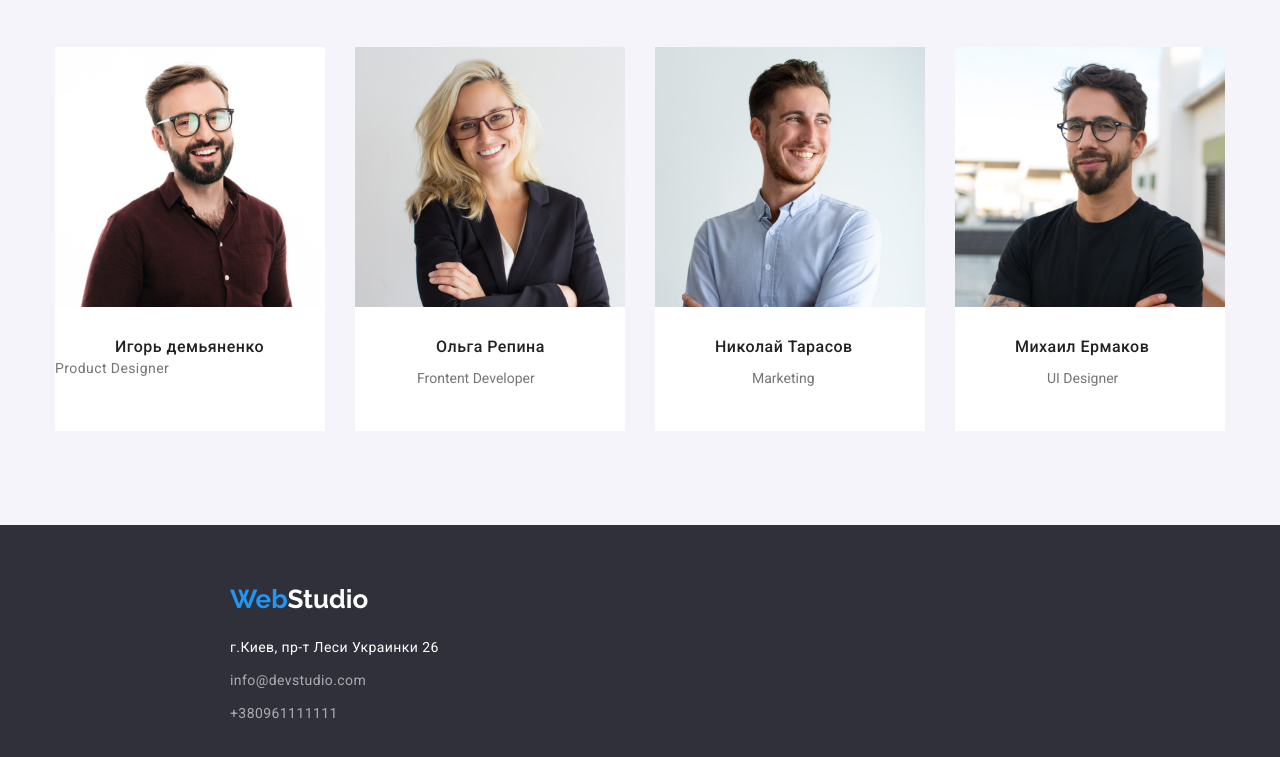
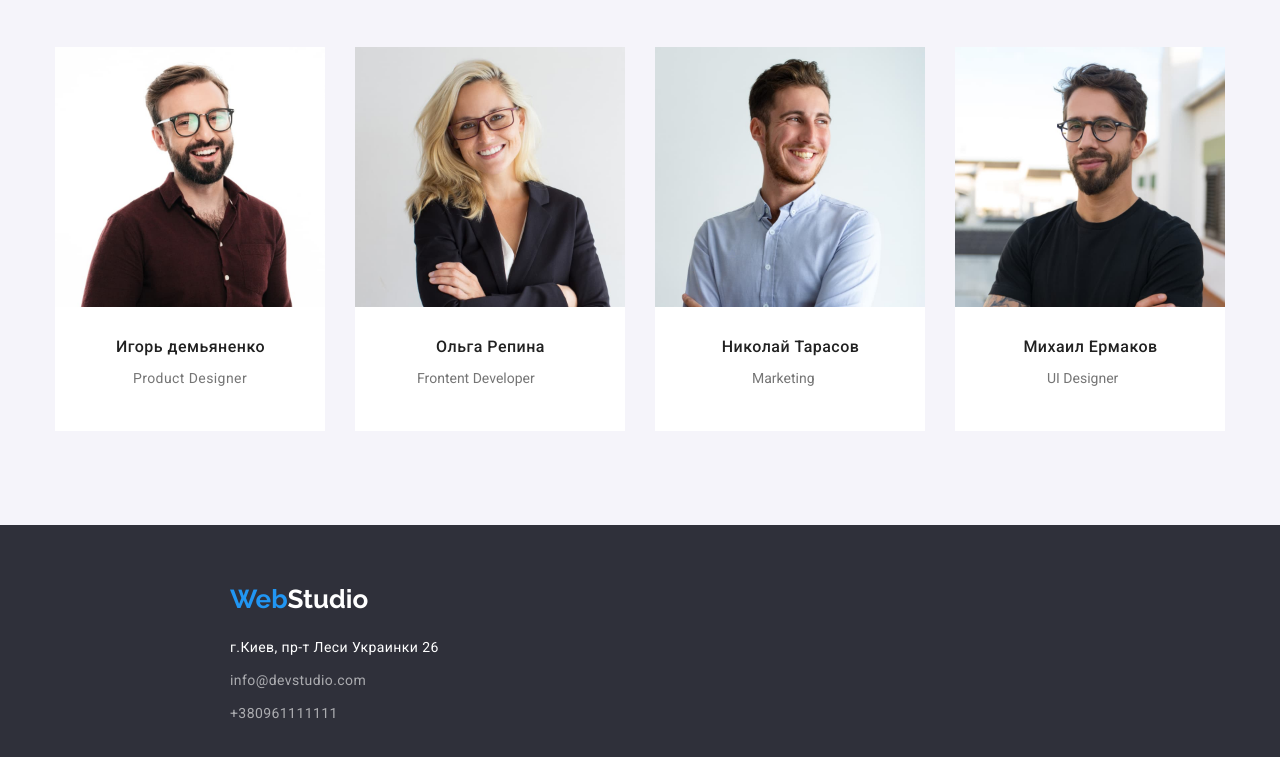
Before and after one commit to ElieSun/goit-markup-hw-02, a plain HTML site: page index.html in a window 1280 px wide. Shown: the part 1609-2366 px from the top of the page. Drawn offline with nearby package versions, Linux system fonts and the light colour scheme.

Commit message:
text-align: center
Текст в подписи под картинками-расположение

```diff
--- a/css/styles.css
+++ b/css/styles.css
@@ -202,7 +202,9 @@ a {
   height: 30px;
   left: 239px;
   top: 1050px;
+  padding-top: 10px;
   letter-spacing: 0.03em;
+  text-align: center;
 }
 .title-our-team {
   font-family: var(--font-family);
@@ -213,6 +215,7 @@ a {
   letter-spacing: 0.03em;
   margin: 30px 59px auto 60px;
   color: var(--section-title-color);
+  text-align: center;
 }
 /* Секция заголовка "Чем мы занимаемся" */
 .title {
@@ -236,6 +239,7 @@ a {
   letter-spacing: 0.03em;
   color: var(--section-title-color);
   margin-bottom: 50px;
+  text-align: center;
 }
 .section-title-3 {
   font-family: var(--font-family);
@@ -248,6 +252,7 @@ a {
   color: var(--section-title-color);
   padding-top: 94px;
   margin-bottom: 50px;
+  text-align: center;
 }
 .title-img {
   font-family: var(--font-family);
@@ -642,7 +647,7 @@ a {
   left: 215px;
   top: 800px;
 }
-.title-our-team-1 {
+/* .title-our-team-1 {
   font-family: var(--font-family);
   font-style: normal;
   font-weight: 500;
@@ -651,7 +656,7 @@ a {
   letter-spacing: 0.03em;
   margin: 30px 80px auto 81px;
   color: var(--section-title-color);
-}
+} */
 .list-img {
   display: flex;
   flex-wrap: wrap;
--- a/index.html
+++ b/index.html
@@ -113,7 +113,7 @@
                         </li>
                         <li class="list-team">
                             <img src="./images/img_(4).jpg" alt="Ольга Репина Frontent Developer" width="270">
-                            <h3 class="title-our-team-1">Ольга Репина</h3>
+                            <h3 class="title-our-team">Ольга Репина</h3>
                             <p class="section-paragraf-2">Frontent Developer</p>
                         </li>
                         <li class="list-team">
```
